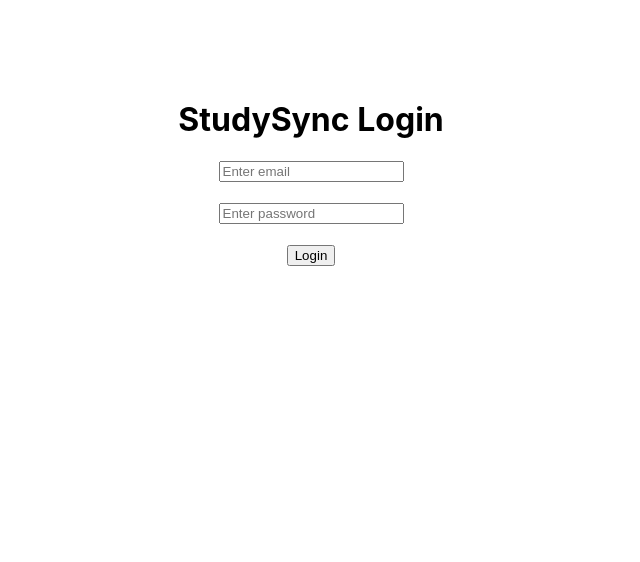
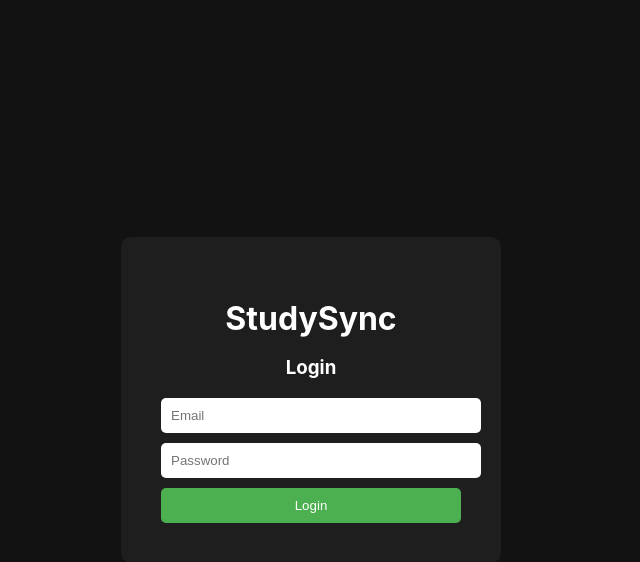
Before and after one commit to NetoCruzzz/studysync, a React (Create React App) app in the folder frontend/: page / in a window 1280 px wide. Shown: the top 562 px of the page, without its empty margins (329-969 px from the left). Built offline with nearby package versions, Linux system fonts and the light colour scheme.

Commit message:
improved the login ui and dashboard, added logout button

```diff
--- a/frontend/src/Dashboard.js
+++ b/frontend/src/Dashboard.js
@@ -1,12 +1,51 @@
 import React from 'react';
+import { useNavigate } from 'react-router-dom';
 
 function Dashboard() {
+  const navigate = useNavigate();
+
+  const handleLogout = () => {
+    navigate('/');
+  };
+
   return (
-    <div style={{ textAlign: 'center', marginTop: '100px' }}>
-      <h1>Dashboard</h1>
-      <p>Welcome to StudySync!</p>
+    <div style={styles.container}>
+      <div style={styles.card}>
+        <h1>Dashboard</h1>
+        <p>Welcome to StudySync 🎯</p>
+
+        <button style={styles.logoutBtn} onClick={handleLogout}>
+          Logout
+        </button>
+      </div>
     </div>
   );
 }
 
+const styles = {
+  container: {
+    height: '100vh',
+    display: 'flex',
+    justifyContent: 'center',
+    alignItems: 'center',
+    backgroundColor: '#121212',
+    color: 'white'
+  },
+  card: {
+    backgroundColor: '#1e1e1e',
+    padding: '40px',
+    borderRadius: '10px',
+    textAlign: 'center'
+  },
+  logoutBtn: {
+    marginTop: '20px',
+    padding: '10px 20px',
+    backgroundColor: '#f44336',
+    color: 'white',
+    border: 'none',
+    borderRadius: '5px',
+    cursor: 'pointer'
+  }
+};
+
 export default Dashboard;
--- a/frontend/src/Login.js
+++ b/frontend/src/Login.js
@@ -9,45 +9,82 @@ function Login() {
   const handleSubmit = (e) => {
     e.preventDefault();
 
-    // TEMP login (no backend yet)
-    console.log("Email:", email);
-    console.log("Password:", password);
-
-    // go to dashboard
-    navigate('/dashboard');
+    // temporary login
+    if (email && password) {
+      navigate('/dashboard');
+    } else {
+      alert('Please enter email and password');
+    }
   };
 
   return (
-    <div style={{ textAlign: 'center', marginTop: '100px' }}>
-      <h1>StudySync Login</h1>
+    <div style={styles.container}>
+      <div style={styles.card}>
+        <h1 style={styles.title}>StudySync</h1>
+        <h3>Login</h3>
 
-      <form onSubmit={handleSubmit}>
-        <div>
+        <form onSubmit={handleSubmit}>
           <input
+            style={styles.input}
             type="email"
-            placeholder="Enter email"
+            placeholder="Email"
             value={email}
             onChange={(e) => setEmail(e.target.value)}
           />
-        </div>
 
-        <br />
-
-        <div>
           <input
+            style={styles.input}
             type="password"
-            placeholder="Enter password"
+            placeholder="Password"
             value={password}
             onChange={(e) => setPassword(e.target.value)}
           />
-        </div>
 
-        <br />
-
-        <button type="submit">Login</button>
-      </form>
+          <button style={styles.button} type="submit">
+            Login
+          </button>
+        </form>
+      </div>
     </div>
   );
 }
 
+const styles = {
+  container: {
+    height: '100vh',
+    display: 'flex',
+    justifyContent: 'center',
+    alignItems: 'center',
+    backgroundColor: '#121212',
+    color: 'white'
+  },
+  card: {
+    backgroundColor: '#1e1e1e',
+    padding: '40px',
+    borderRadius: '10px',
+    textAlign: 'center',
+    width: '300px'
+  },
+  title: {
+    marginBottom: '10px'
+  },
+  input: {
+    display: 'block',
+    width: '100%',
+    padding: '10px',
+    margin: '10px 0',
+    borderRadius: '5px',
+    border: 'none'
+  },
+  button: {
+    width: '100%',
+    padding: '10px',
+    backgroundColor: '#4caf50',
+    color: 'white',
+    border: 'none',
+    borderRadius: '5px',
+    cursor: 'pointer'
+  }
+};
+
 export default Login;
```
